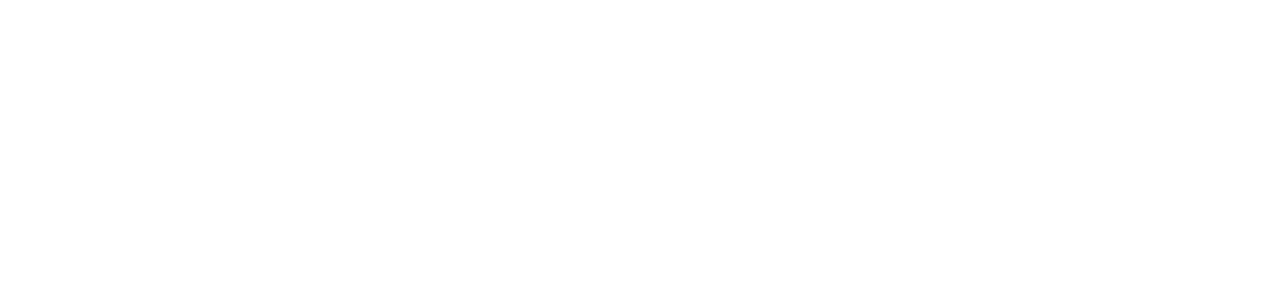
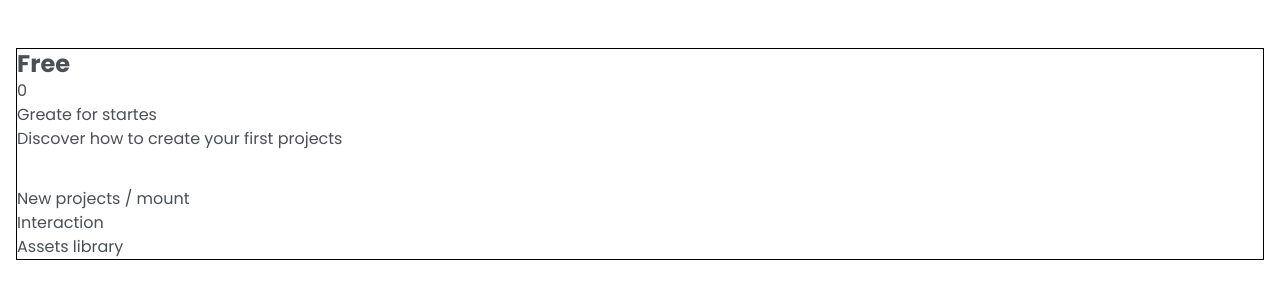
Before and after one commit to rodercode/pricing-cards-challenge, a Vue app: page / in a window 1280 px wide. Shown: the top 300 px of the page. Built offline with nearby package versions, Linux system fonts and the light colour scheme.

Commit message:
add html content for price card

```diff
--- a/src/assets/tailwind.css
+++ b/src/assets/tailwind.css
@@ -9,7 +9,7 @@
     @apply text-gray-color-base font-Poppins;
   }
   h1 {
-    @apply text-3xl font-bold leading-tight;
+    @apply text-2xl font-bold leading-tight;
   }
   h2 {
     @apply text-2xl font-semibold;
@@ -19,6 +19,9 @@
   }
   p {
     @apply text-base leading-xl-relaxed;
+  }
+  span {
+    display: block;
   }
 }
 
--- a/src/views/HomeView.vue
+++ b/src/views/HomeView.vue
@@ -1,6 +1,33 @@
 <template>
   <!-- HOME -->
-  <div></div>
+  <div class="px-4 py-12">
+    <!-- PRICE CARD -->
+    <div class="border-black border-1">
+      <header>
+        <h1>Free</h1>
+      </header>
+      <main>
+        <!-- PRICE TAG -->
+        <span>0</span>
+        <span>Greate for startes</span>
+        <span>Discover how to create your first projects</span>
+        <BaseButtonLink name="Get started" />
+        <!-- FEATURE LIST -->
+        <ul>
+          <!-- FEATURE -->
+          <li>
+            <span>New projects / mount</span>
+          </li>
+          <li>
+            <span>Interaction</span>
+          </li>
+          <li>
+            <span>Assets library</span>
+          </li>
+        </ul>
+      </main>
+    </div>
+  </div>
 </template>
 
 <script lang="ts">
@@ -8,11 +35,13 @@
 
 import baselineSignalWifi1Bar from "~icons/ic/baseline-signal-wifi-1-bar";
 import BaseButton from "../components/base/BaseButton.vue";
+import BaseButtonLink from "../components/base/BaseButtonLink.vue";
 
 export default defineComponent({
   components: {
     baselineSignalWifi1Bar,
     BaseButton,
+    BaseButtonLink,
   },
   name: "HomeView",
   data() {
```
